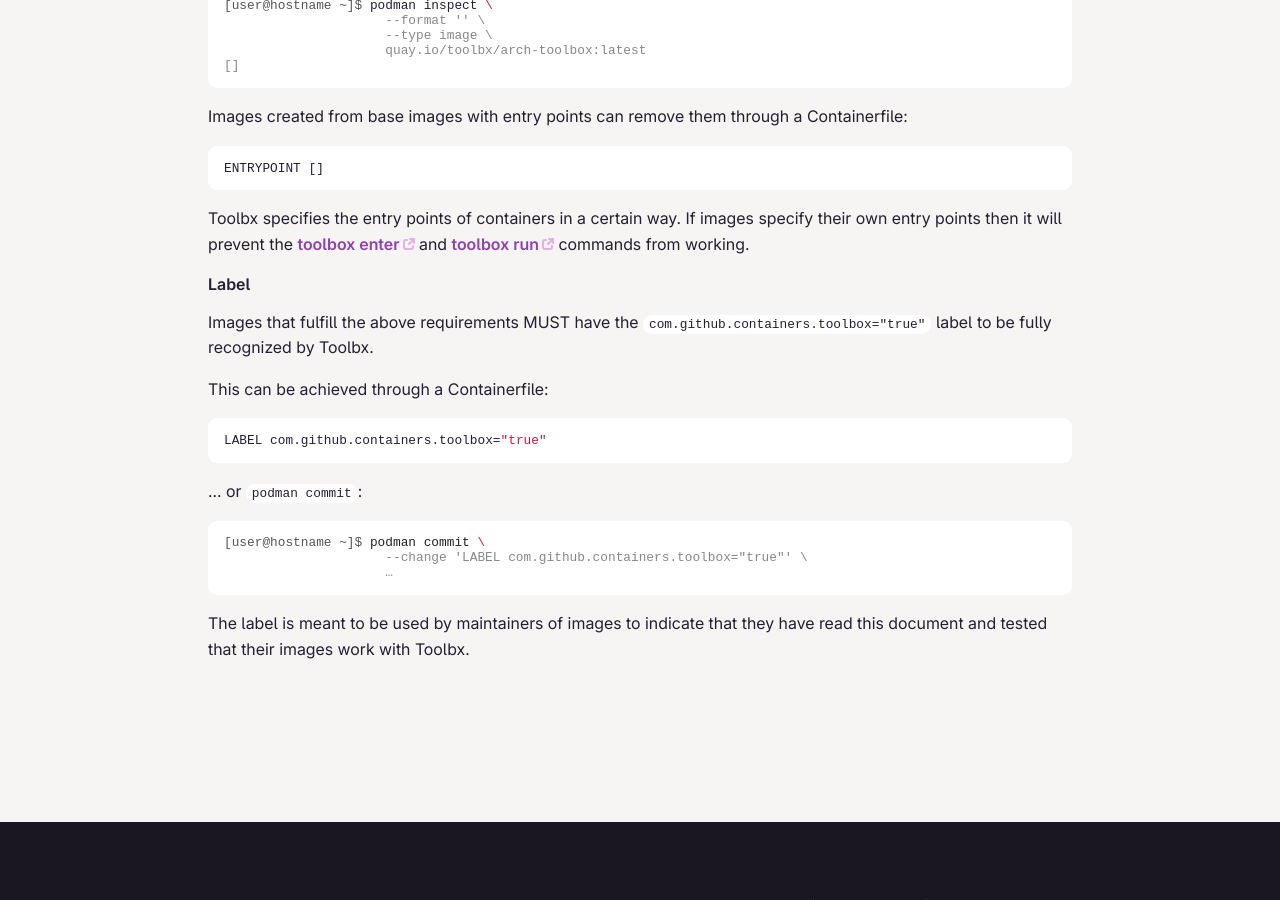
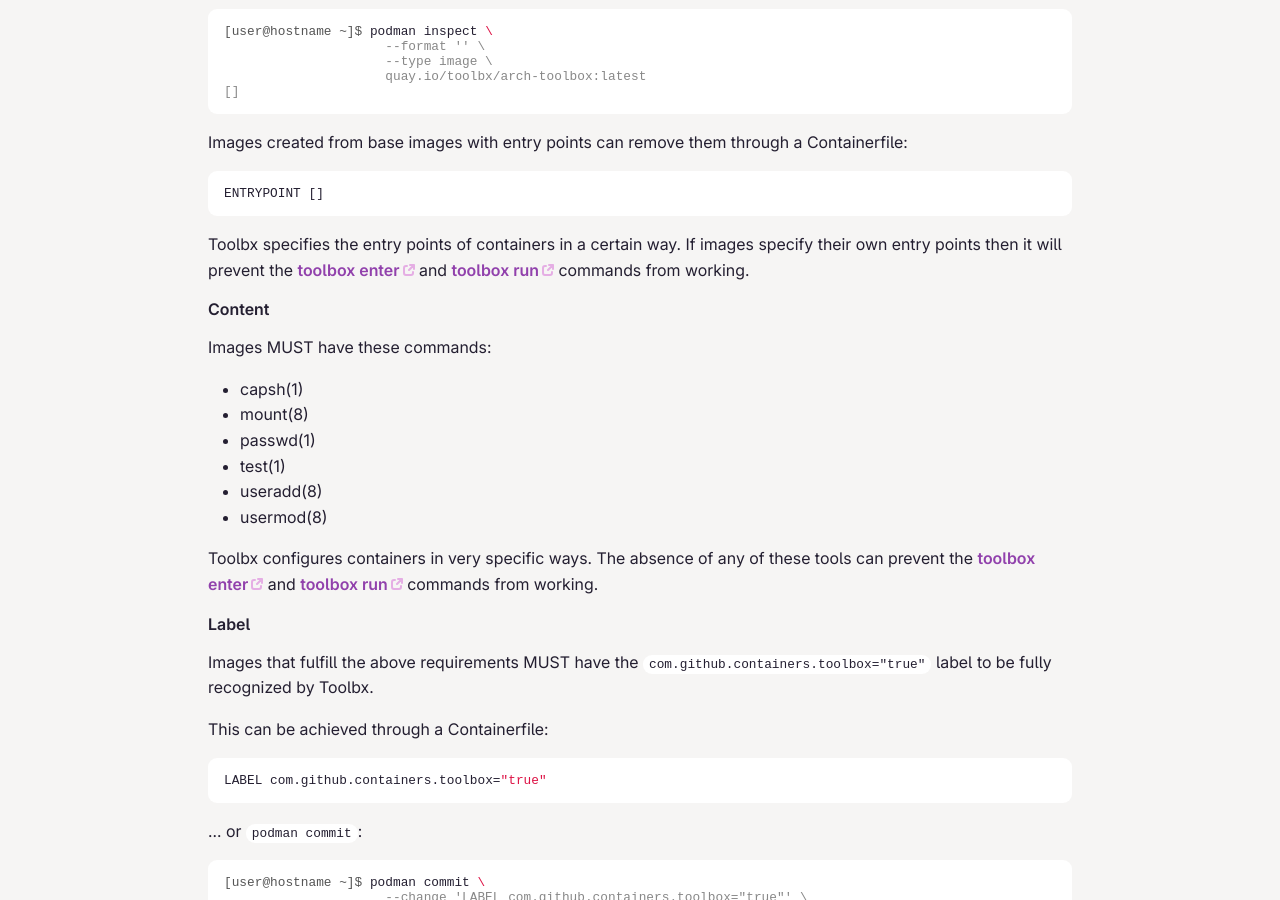
Before and after one commit to containers/containertoolbx.org, a Jekyll site: the page built from doc.md, in a window 1280 px wide and 900 px high, scrolled down 4295 px. Built offline with Jekyll 4.4.1, drawn with Linux system fonts in a browser that asks for light colours.

Commit message:
Add text on commands under image requirements
Note that mkdir(1) and touch(1) are not needed by the Go implementation
of Toolbx.  They were needed by the POSIX shell implementation.

https://github.com/containers/toolbox/issues/1606

```diff
--- a/doc.md
+++ b/doc.md
@@ -156,6 +156,18 @@
 
 Toolbx specifies the entry points of containers in a certain way. If images specify their own entry points then it will prevent the [toolbox enter](https://github.com/containers/toolbox/blob/main/doc/toolbox-enter.1.md) and [toolbox run](https://github.com/containers/toolbox/blob/main/doc/toolbox-run.1.md) commands from working.
 
+#### Content
+
+Images MUST have these commands:
+* capsh(1)
+* mount(8)
+* passwd(1)
+* test(1)
+* useradd(8)
+* usermod(8)
+
+Toolbx configures containers in very specific ways. The absence of any of these tools can prevent the [toolbox enter](https://github.com/containers/toolbox/blob/main/doc/toolbox-enter.1.md) and [toolbox run](https://github.com/containers/toolbox/blob/main/doc/toolbox-run.1.md) commands from working.
+
 #### Label
 
 Images that fulfill the above requirements MUST have the `com.github.containers.toolbox="true"` label to be fully recognized by Toolbx.
```
